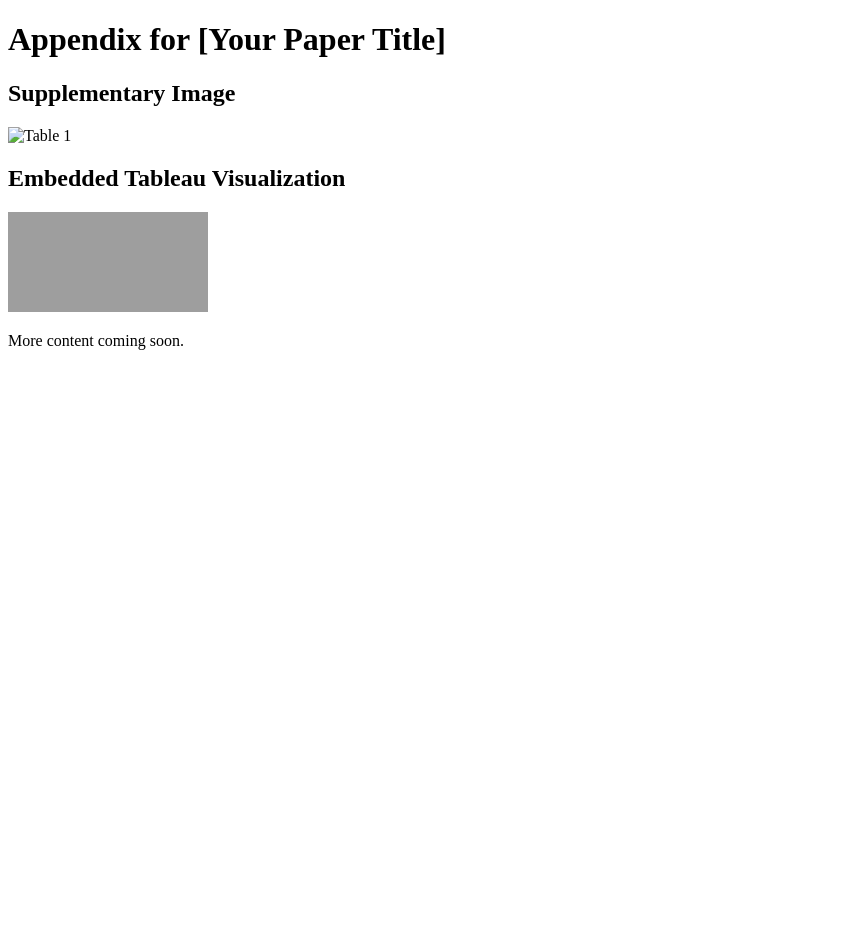
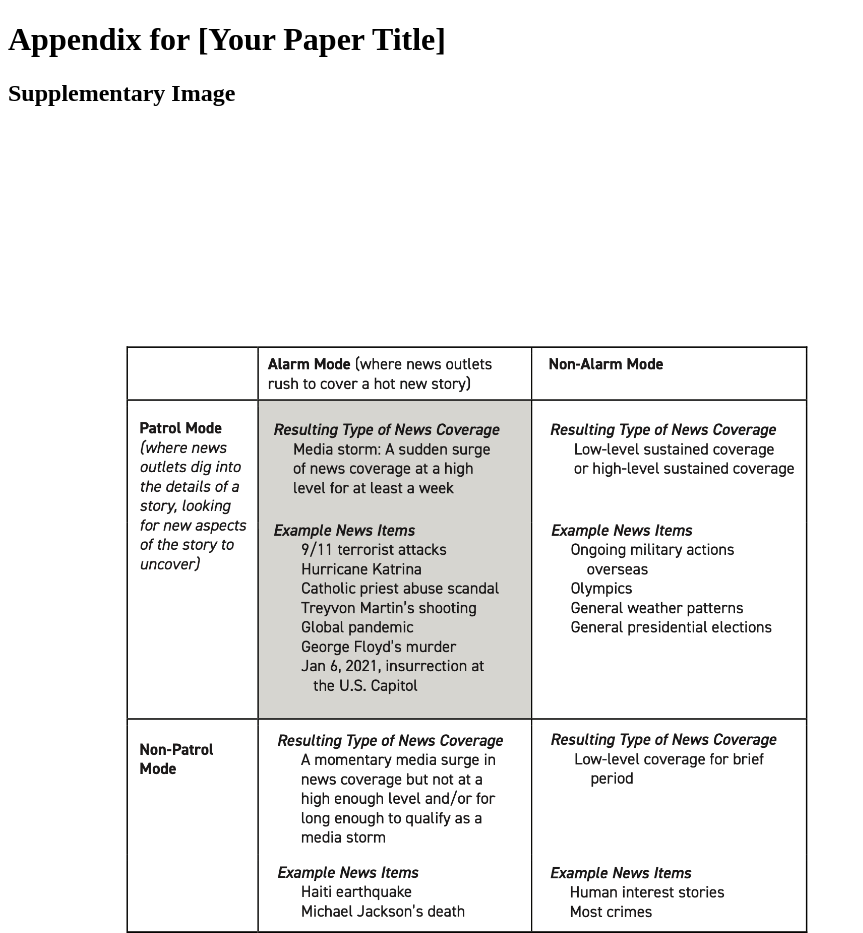
Before and after one commit to jrlaufer/mediaframes_testing, a plain HTML site: page index.html in a window 1280 px wide. Shown: the top 933 px of the page, without its empty margins (0-863 px from the left). Before the commit the page ends 800 px from the top, so only its background shows below. Drawn offline with Linux system fonts and the light colour scheme; grey boxes are pictures that could not be loaded.

Commit message:
Update index.html

```diff
--- a/index.html
+++ b/index.html
@@ -8,7 +8,7 @@
   <h1>Appendix for [Your Paper Title]</h1>
 
  <h2>Supplementary Image</h2>
-  <p><img src="/images/Table 1 - News Generation.pdf" alt="Table 1" width="900"></p>
+  <p><img src="https://jrlaufer.github.io/mediaframes_testing/images/Table 1 - News Generation.png" alt="Table 1" width="900"></p>
 
   <h2>Embedded Tableau Visualization</h2>
   <iframe src="https://public.tableau.com/views/YourVizName/Sheet1?:embed=true" width="200" height="100" frameborder="0"></iframe>
```
